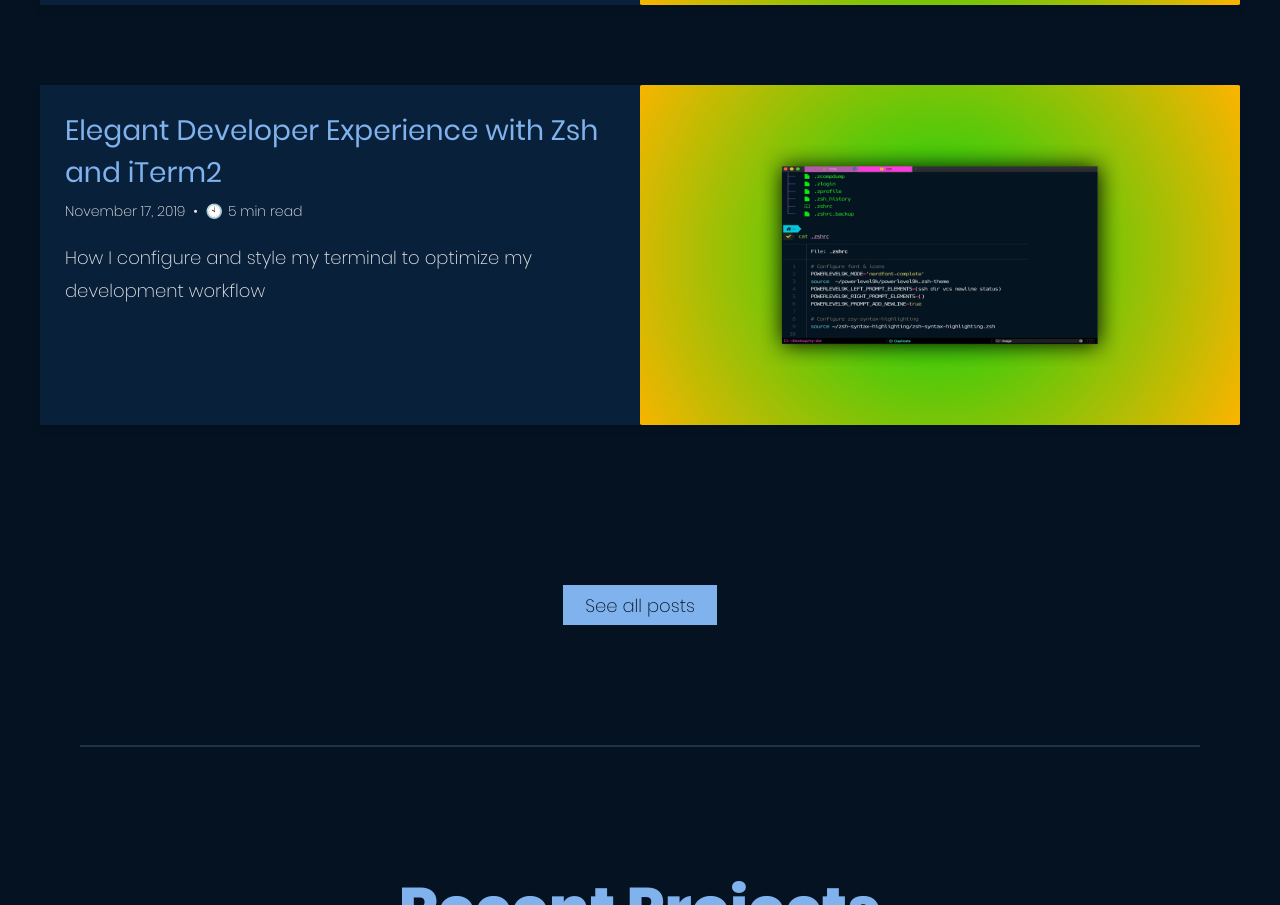
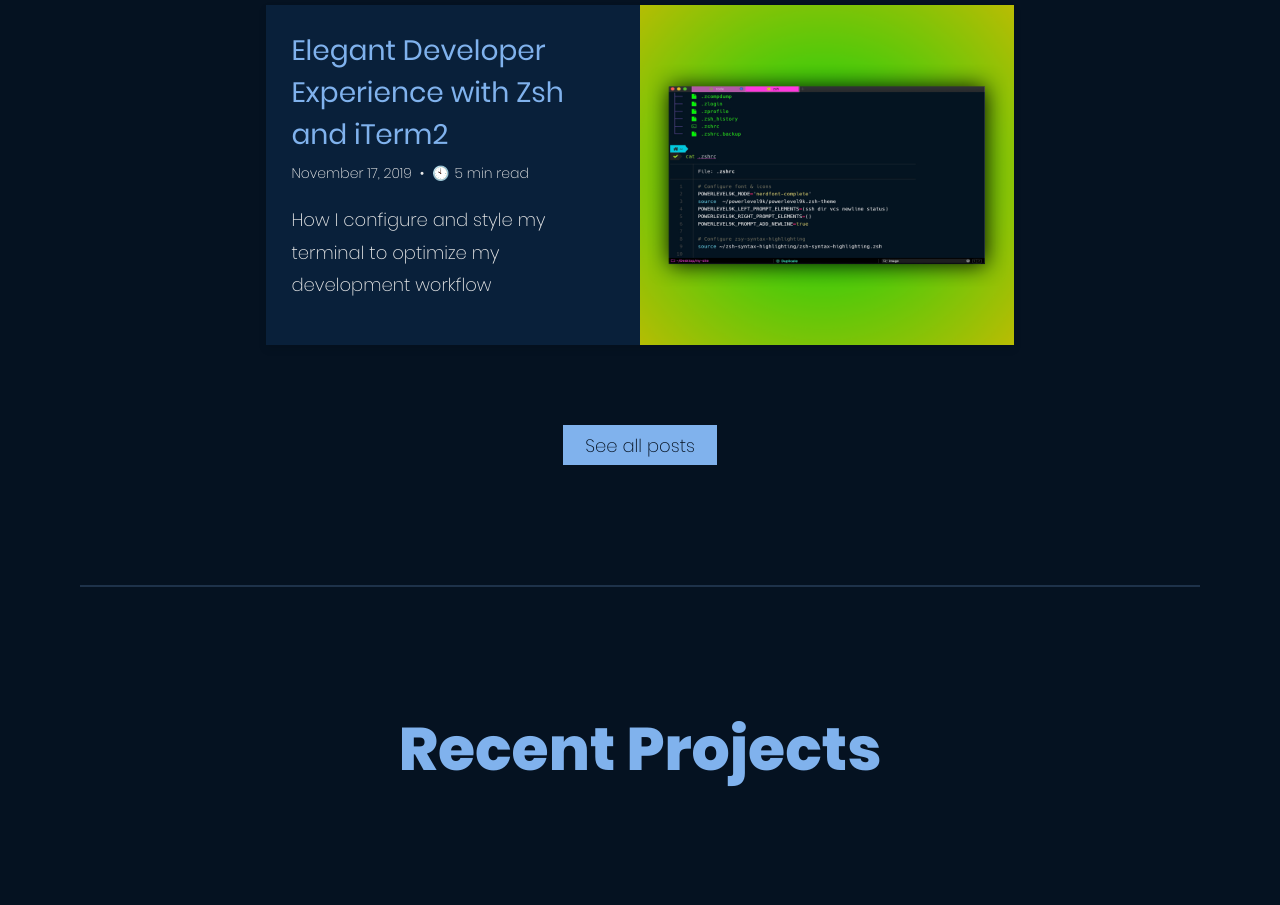
Before and after one commit to cccttt10/my-site, a Gatsby site: page / in a window 1280 px wide. Shown: the part 1699-2604 px from the top of the page. Built offline with nearby package versions, Linux system fonts and the light colour scheme; Gatsby itself is replaced by a stand-in of ours; some packages are replaced by stand-ins of ours.

Commit message:
Revert "change blog display in main page"
This reverts commit c7b1794ca01c34c465387457cb30a7bd9c5d85ae.

```diff
--- a/src/pages/index.tsx
+++ b/src/pages/index.tsx
@@ -319,9 +319,7 @@
                     <Fade top>
                         <StyledTitle as="h2">Recent Posts</StyledTitle>
                     </Fade>
-                </RecentPosts>
-                <BlogList posts={posts} />
-                <RecentPosts>
+                    <BlogList posts={posts} />
                     <Fade bottom>
                         <Button to="/blog">See all posts</Button>
                     </Fade>
```
